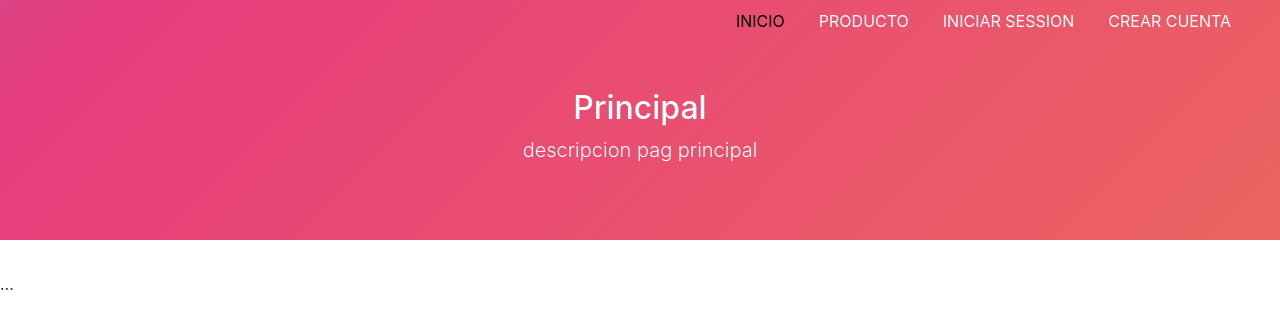
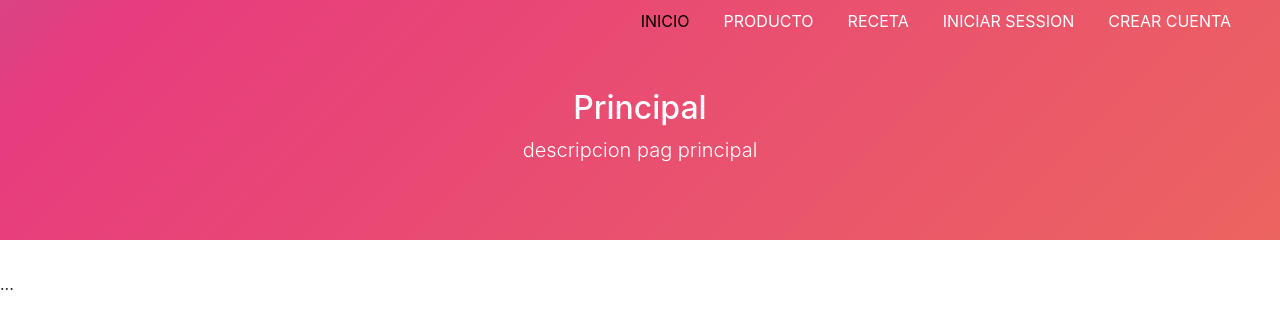
Before and after one commit to JAFTSIX/VintageFrontend, a React (Create React App) app: page / in a window 1280 px wide. Shown: the top 328 px of the page. Built offline with nearby package versions, Linux system fonts and the light colour scheme.

Commit message:
Update Menu.js

```diff
--- a/src/nucleo/Menu.js
+++ b/src/nucleo/Menu.js
@@ -89,6 +89,11 @@
                             PRODUCTO
                         </Link>
                     </li>
+                    <li className="nav-item">
+                        <Link className="nav-link" style={esHover(history, "/receta")} to="/receta">
+                            RECETA
+                        </Link>
+                    </li>
 
             {/*Ocultar esos menus cuando el usuario ya inicio session*/}
             {/* si no existe ningun usuario en el local storage, va a aparecer esos menus */}
```
